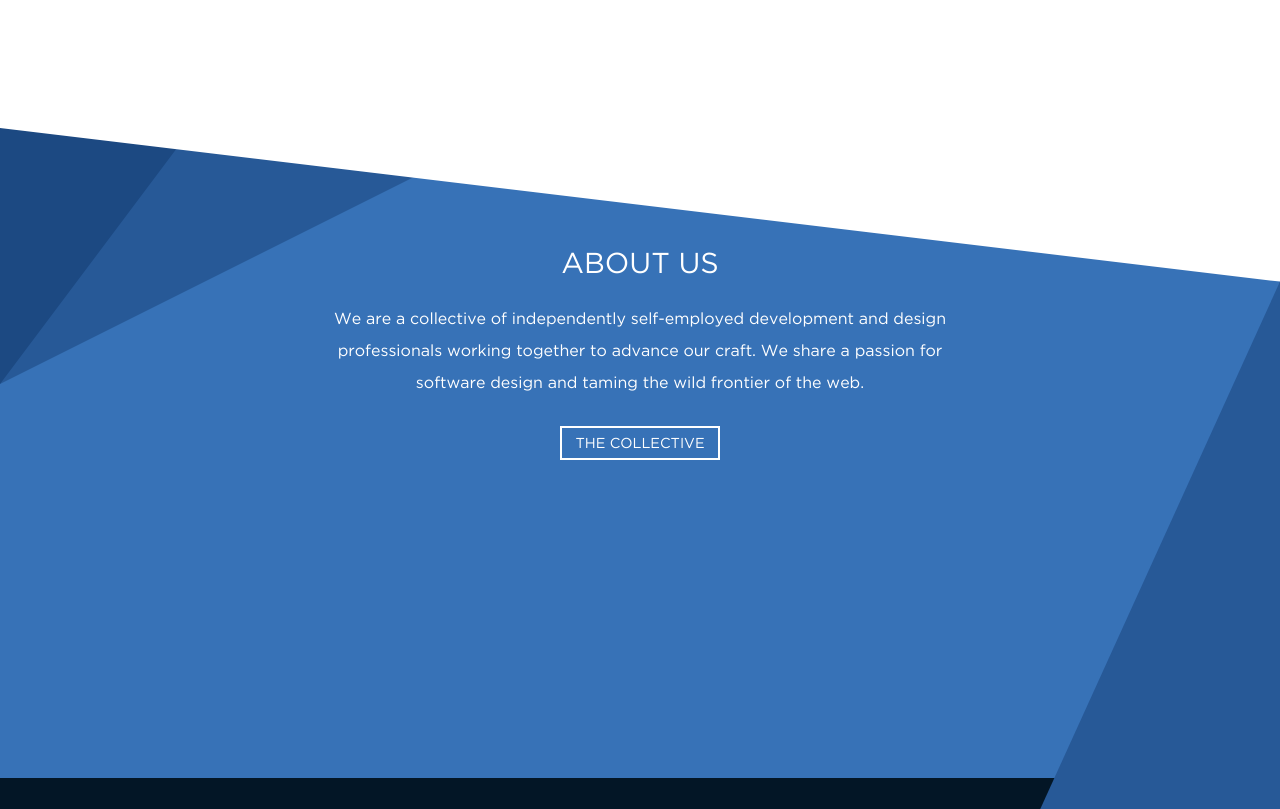
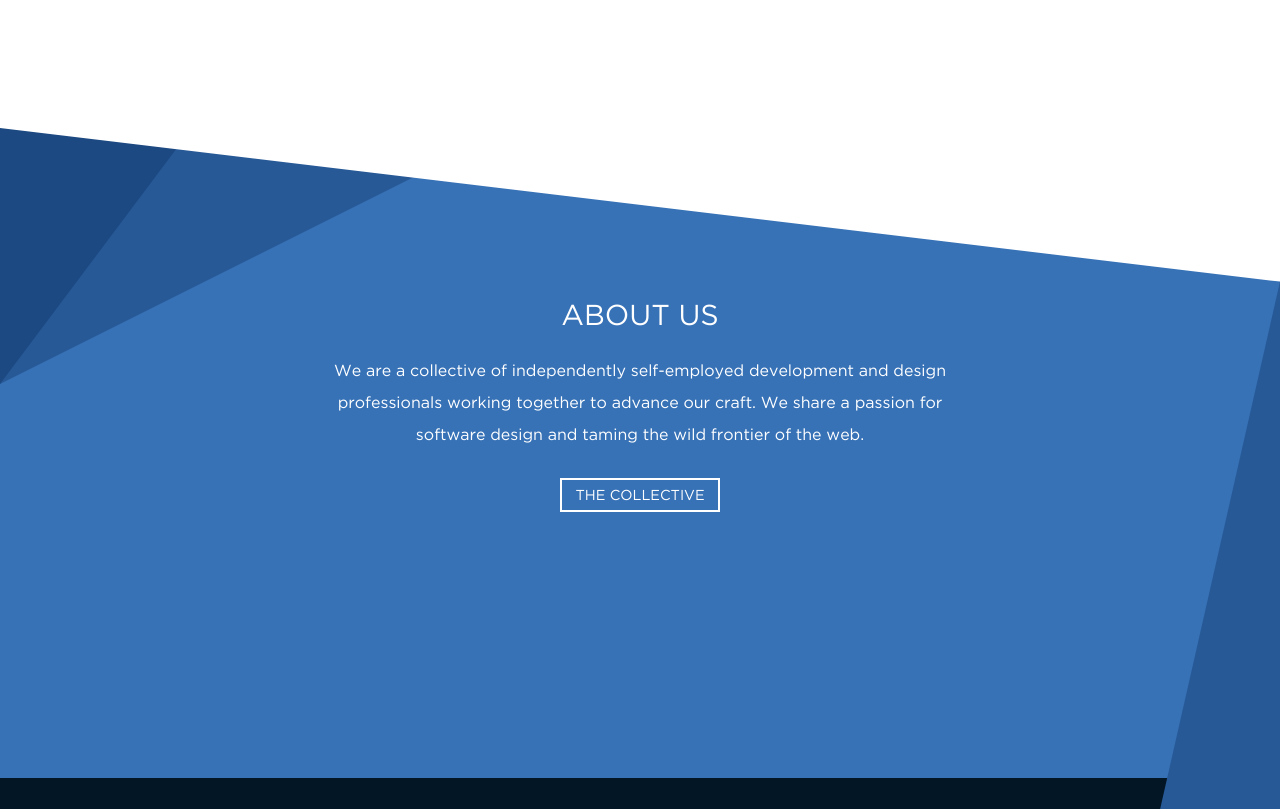
Before and after one commit to heybigname/heybigname.com, a website: page public/index.html in a window 1280 px wide. Shown: the part 440-1249 px from the top of the page. Drawn offline with nearby package versions, Linux system fonts and the light colour scheme.

```diff
--- a/assets/styles/modules/_about.scss
+++ b/assets/styles/modules/_about.scss
@@ -4,7 +4,7 @@
     position: relative;
     padding: 30px;
     margin:auto;
-    top:10%;
+    top:18%;
     z-index:50;
     text-align:center;
 
--- a/assets/styles/modules/_contact.scss
+++ b/assets/styles/modules/_contact.scss
@@ -41,9 +41,9 @@
     color:white;
     padding:0 0 20px 0;
     text-decoration: none;
+
+    &:hover {
+      color:$body;
+    }
   }
 }
-
-.test-gradient {
-  background: linear-gradient(to right, #3b8686 0%,#164e4e 100%);
-}
--- a/assets/styles/modules/_sections.scss
+++ b/assets/styles/modules/_sections.scss
@@ -33,6 +33,6 @@
 
   @include modifier('contact') {
     background: $red;
-    height: 750px;
+    height: 550px;
   }
 }
--- a/public/index.html
+++ b/public/index.html
@@ -45,9 +45,9 @@
                     <polygon class="svg__polygon--dark-blue svg__polygon--hide-on-mobile" points='0 0, .0 .2, .15 0' />
                     <polygon class="svg__polygon--white" points='0 0, 1 .12, 1 0' />
                     <polygon class="svg__polygon--darkest-blue" points='0 .7, 0 1, .2 1' />
-                    <polygon class="svg__polygon--hide-on-mobile svg__polygon--darker-blue" points='.6 1, 1 1, 1 .12' />
+                    <polygon class="svg__polygon--hide-on-mobile svg__polygon--darker-blue" points='.8 1, 1 1, 1 .12' />
                     <polygon class="svg__polygon--darkest-blue" points='.2 1, 1 1, 1 .6' />
-                    <polygon class="svg__polygon--hide-on-mobile svg__polygon--darker-blue" points='.2 1, 0 .7, .72 .74' />
+                    <polygon class="svg__polygon--hide-on-mobile svg__polygon--darker-blue" points='.2 1, 0 .7, .52 .84' />
              </svg>
      </section>
 
```
Also changed, not shown: public/assets/css/main.css, public/assets/css/main.min.css.
